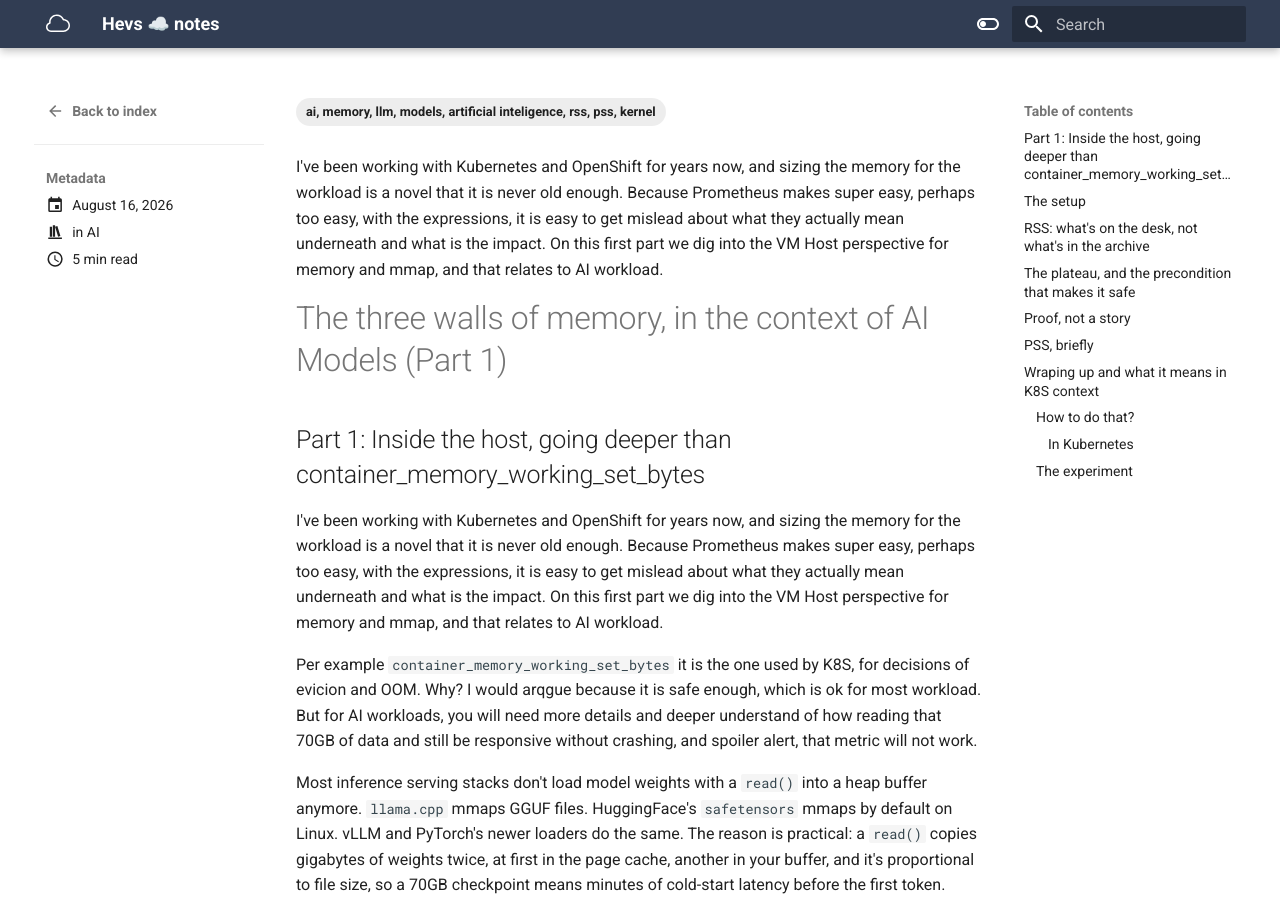
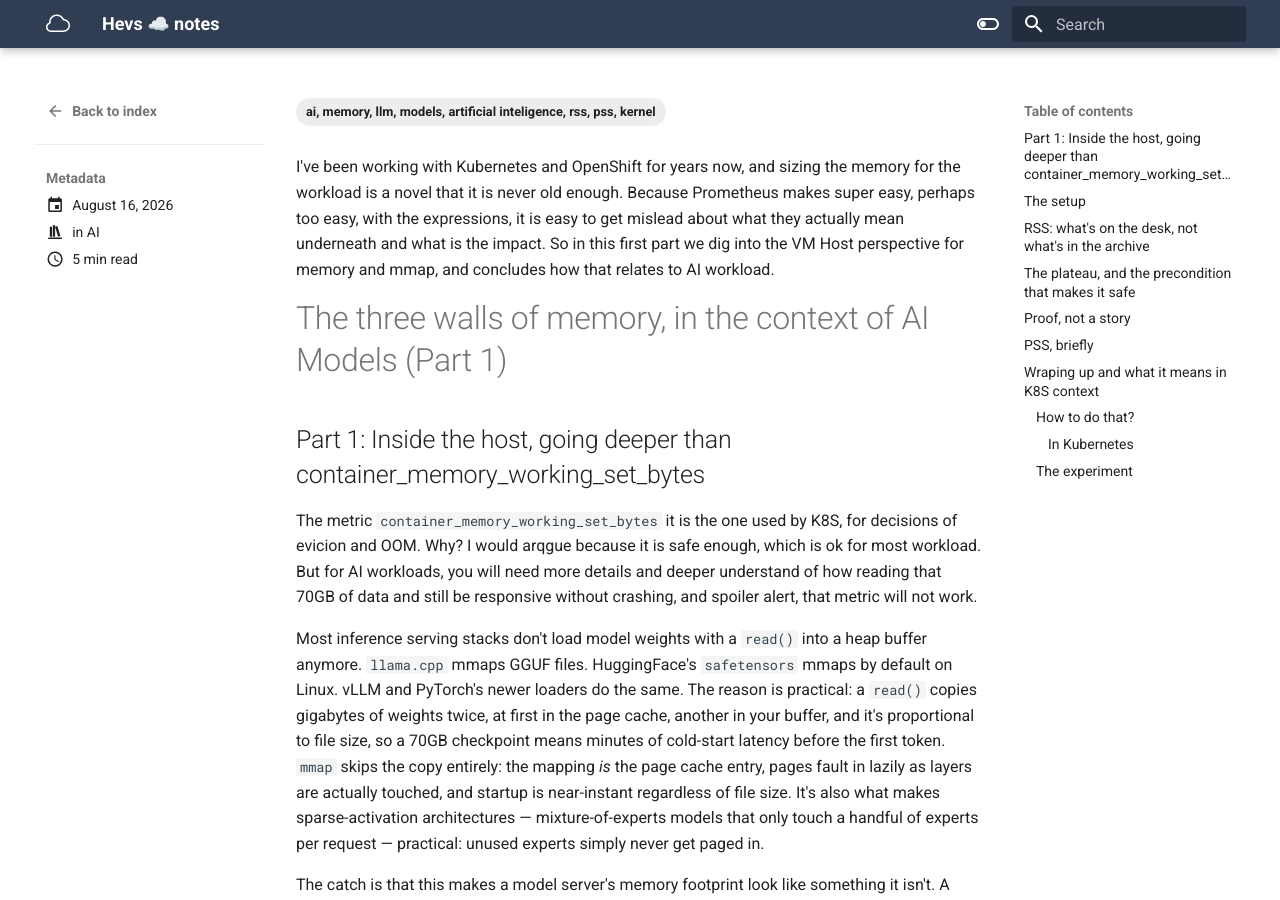
Before and after one commit to ehvs/notes, an MkDocs documentation site: the page built from docs/blog/posts/llm-models-memory.md, in a window 1280 px wide and 900 px high. Built offline with MkDocs 1.6.1 and Material for MkDocs 9.7.7, drawn with Linux system fonts in a browser that asks for light colours; some of the changed text lies outside the part shown.

Commit message:
fixed references

```diff
--- a/docs/blog/posts/llm-models-memory.md
+++ b/docs/blog/posts/llm-models-memory.md
@@ -12,16 +12,14 @@ tags:
   - ai, memory, llm, models, artificial inteligence, rss, pss, kernel
 ---
 
-I've been working with Kubernetes and OpenShift for years now, and sizing the memory for the workload is a novel that it is never old enough. Because Prometheus makes super easy, perhaps too easy, with the expressions, it is easy to get mislead about what they actually mean underneath and what is the impact.  On this first part we dig into the VM Host perspective for memory and mmap, and that relates to AI workload.
+I've been working with Kubernetes and OpenShift for years now, and sizing the memory for the workload is a novel that it is never old enough. Because Prometheus makes super easy, perhaps too easy, with the expressions, it is easy to get mislead about what they actually mean underneath and what is the impact. So in this first part we dig into the VM Host perspective for memory and mmap, and concludes how that relates to AI workload.
 <!-- more -->
 
 # The three walls of memory, in the context of AI Models (Part 1)
 
 ## Part 1: Inside the host, going deeper than container_memory_working_set_bytes
 
-I've been working with Kubernetes and OpenShift for years now, and sizing the memory for the workload is a novel that it is never old enough. Because Prometheus makes super easy, perhaps too easy, with the expressions, it is easy to get mislead about what they actually mean underneath and what is the impact.  On this first part we dig into the VM Host perspective for memory and mmap, and that relates to AI workload.
-
-Per example `container_memory_working_set_bytes` it is the one used by K8S, for decisions of evicion and OOM. Why? I would arqgue because it is safe enough, which is ok for most workload. But for AI workloads, you will need more details and deeper understand of how reading that 70GB of data and still be responsive without crashing, and spoiler alert, that metric will not work.
+The metric `container_memory_working_set_bytes` it is the one used by K8S, for decisions of evicion and OOM. Why? I would arqgue because it is safe enough, which is ok for most workload. But for AI workloads, you will need more details and deeper understand of how reading that 70GB of data and still be responsive without crashing, and spoiler alert, that metric will not work.
 
 Most inference serving stacks don't load model weights with a `read()` into a heap buffer anymore. `llama.cpp` mmaps GGUF files. HuggingFace's `safetensors` mmaps by default on Linux. vLLM and PyTorch's newer loaders do the same. The reason is practical: a `read()` copies gigabytes of weights twice, at first in the page cache, another in your buffer, and it's proportional to file size, so a 70GB checkpoint means minutes of cold-start latency before the first token. `mmap` skips the copy entirely: the mapping *is* the page cache entry, pages fault in lazily as layers are actually touched, and startup is near-instant regardless of file size. It's also what makes sparse-activation architectures — mixture-of-experts models that only touch a handful of experts per request — practical: unused experts simply never get paged in.
 
@@ -58,7 +56,7 @@ RSS double-counts shared memory — two processes sharing a folder both get bill
 ## Wraping up and what it means in K8S context
 
 For context of AI workload...
-Separate `container_memory_rss` (anonymous — activations, KV cache, real buffers) from `container_memory_cache` (weights loaded via mmap), and size requests/limits off RSS plus a margin, not off the total working set.
+Separate `container_memory_rss` (anonymous, activations, KV cache, real buffers) from `container_memory_cache` (weights loaded via mmap), and size requests/limits off RSS plus a margin, not off the total working set.
 
 ### How to do that?
 Use PSI (memory.pressure, some/full) as the actual trigger for pressure decisions, instead of a byte threshold — this is exactly the point your post is building toward for its closing. If possible, use `memory.low/memory.min` to protect the "hot" RSS (active KV cache), and let the weights cache be the first thing sacrificed under pressure.
@@ -68,6 +66,7 @@ For model-serving autoscaling, prefer latency/queue-depth/GPU-utilization signal
 On a Kubernetes node, PSI doesn't require any bespoke plumbing anymore. At the host level, node-exporter exposes it out of the box through its pressure collector. At the pod and container level, Kubernetes now collects it natively in v1.36, exposed through the same `/metrics/cadvisor` endpoint that already serves `container_memory_working_set_bytes`. Wire an alert on some avg60 instead of a raw byte threshold, and the argument in this post stops being a lab exercise and becomes something a cluster can act on.
 
 Recommended reading:
+
 * https://kubernetes.io/blog/2026/05/12/kubernetes-v1-36-psi-metrics-ga/
 * https://github.com/kubernetes/enhancements/issues/4205
 * https://kubernetes.io/docs/reference/instrumentation/understand-psi-metrics/
```
Also changed, not shown: docs/blog/index.md (+2 -1 lines), docs/index.md (+6 -1 lines).
